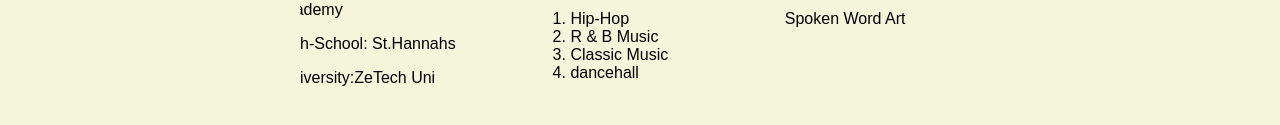
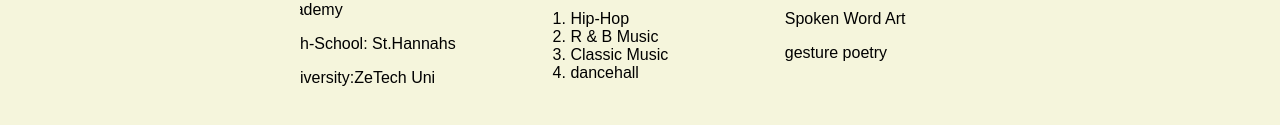
Before and after one commit to charleskirima/potfolio, a plain HTML site: page index.html in a window 1280 px wide. Shown: the part 561-686 px from the top of the page. Drawn offline with Linux system fonts and the light colour scheme.

Commit message:
added poetry

```diff
--- a/index.html
+++ b/index.html
@@ -69,6 +69,8 @@
 <h3>Poetry</h3><br>
 <img src="img2.jpeg" style="width=100%">
 <p>Spoken Word Art</p>
+<p> gesture poetry</p>
+
 </div>
 </div>
 
```
